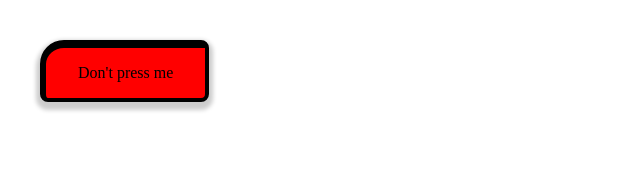
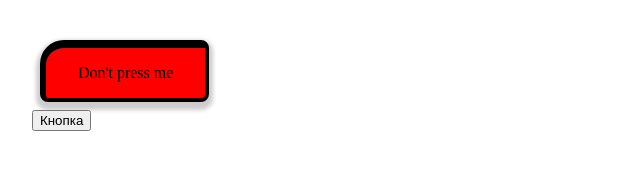
Before and after one commit to 09871/SchoolCode, a plain HTML site: page index.html in a window 1280 px wide. Shown: the whole page, without its empty margins (0-640 px from the left). Drawn offline with Linux system fonts and the light colour scheme.

Commit message:
Update index.html

```diff
--- a/index.html
+++ b/index.html
@@ -46,6 +46,8 @@
  </head>
  <body>
   <span class="simple-button">Don't press me
-     </span>
+      </span>  <form>
+          <input type="button" value="Кнопка" onClick='location.href="https://www.google.com/search?q=%D0%BA%D0%B0%D1%80%D1%82%D0%B8%D0%BD%D0%BA%D0%B0&rlz=1C1GCEU_ruMD865MD865&oq=%D0%BA%D0%B0%D1%80%D1%82%D0%B8%D0%BD%D0%BA%D0%B0&aqs=chrome..69i57.1415j0j1&sourceid=chrome&ie=UTF-8&safe=active&ssui=on"'>
+          </form>
 </body>
 </html>
```
